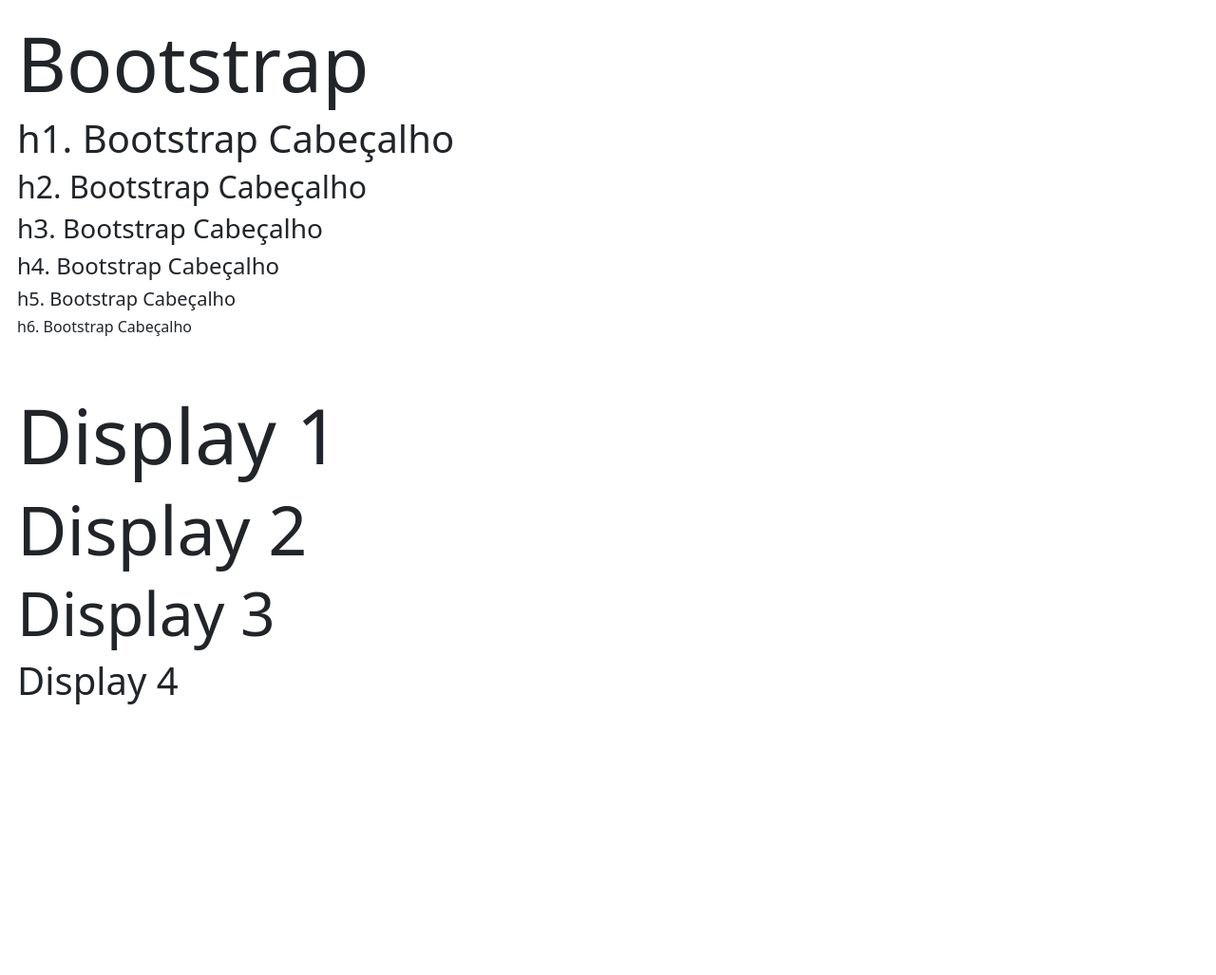
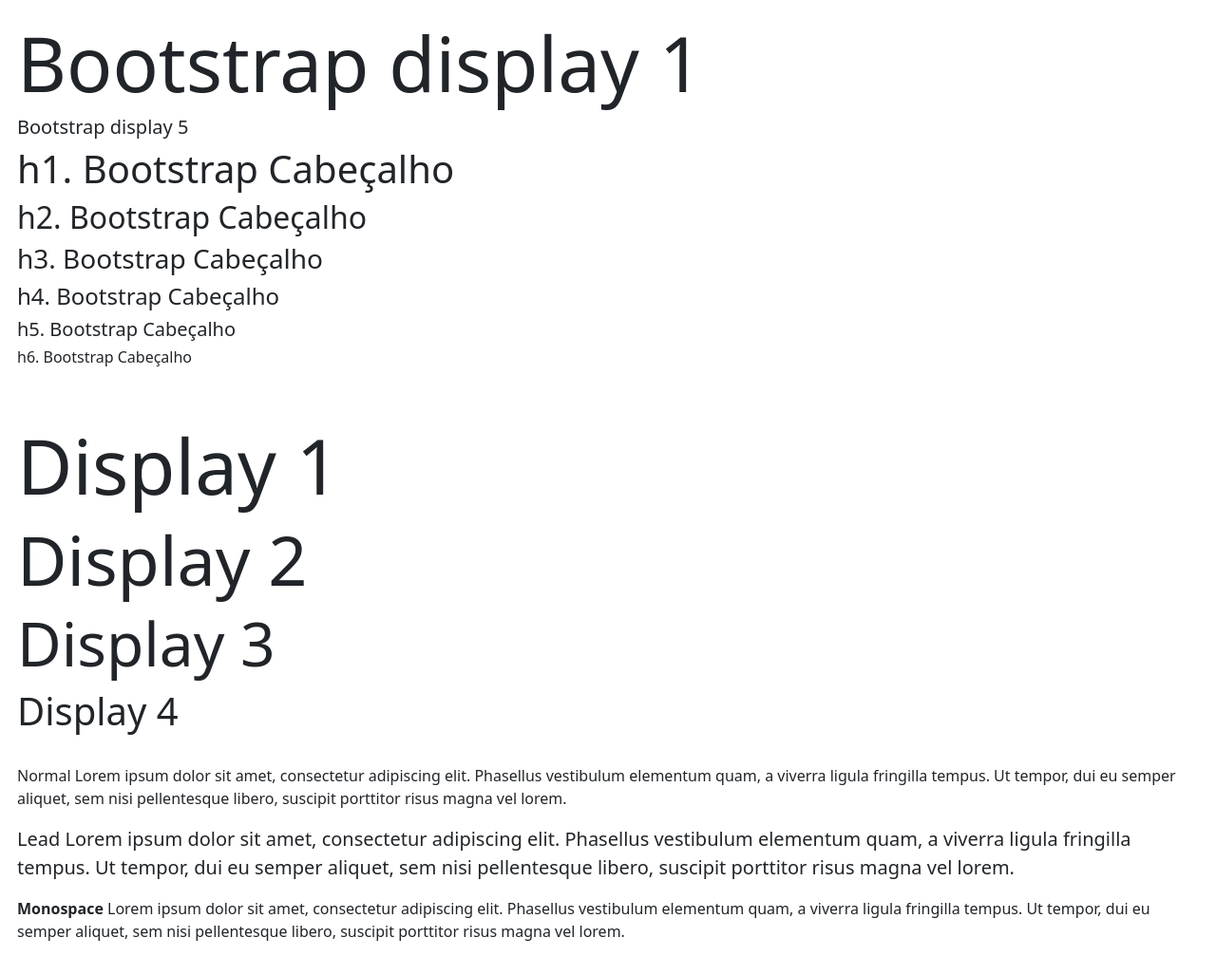
Before and after one commit to SilvanMiller/ResponsividadeEstudos, a plain HTML site: page index.html in a window 1280 px wide. Shown: the whole page at 95% size. Before the commit the page ends 800 px from the top, so only its background shows below. Drawn offline with nearby package versions, Linux system fonts and the light colour scheme.

Commit message:
parágrafos

```diff
--- a/index.html
+++ b/index.html
@@ -22,7 +22,8 @@
 </head>
 
 <body>
-    <h1 class="display-1">Bootstrap</h1>
+    <h1 class="display-1">Bootstrap display 1</h1>
+    <h5 lass="display-5">Bootstrap display 5</h5>
     <!-- Cabeçalho -->
     <h1>h1. Bootstrap Cabeçalho</h1>
     <h2>h2. Bootstrap Cabeçalho</h2>
@@ -41,6 +42,21 @@
 
     <br>
 
+
+    <!-- Parágrafo -->
+    <p>Normal Lorem ipsum dolor sit amet, consectetur adipiscing elit. Phasellus vestibulum elementum quam, a viverra ligula fringilla tempus. Ut tempor, dui eu semper aliquet, sem nisi pellentesque libero, suscipit porttitor risus magna vel lorem.</p>
+
+    <!-- para o paragrafo ou o texto ficar mais destacado-->
+    <p class="lead"><strong>Lead</strong> Lorem ipsum dolor sit amet, consectetur adipiscing elit. Phasellus vestibulum elementum quam, a viverra ligula fringilla tempus. Ut tempor, dui eu semper aliquet, sem nisi pellentesque libero, suscipit porttitor risus magna vel
+        lorem.
+    </p>
+
+    <!-- Parágrafo Monospace (estilo maquina de escreve onde os espaços ficam igual para cada letra)-->
+    <p class="text-monospace"><strong>Monospace</strong> Lorem ipsum dolor sit amet, consectetur adipiscing elit. Phasellus vestibulum elementum quam, a viverra ligula fringilla tempus. Ut tempor, dui eu semper aliquet, sem nisi pellentesque libero, suscipit porttitor risus magna
+        vel lorem.
+    </p>
+
+
 </body>
 
 </html>
```
